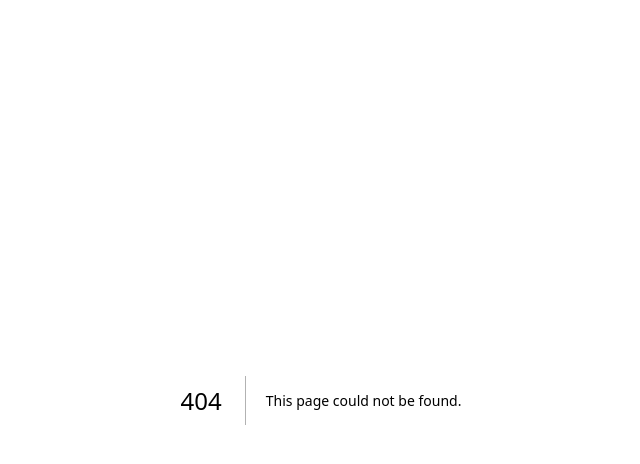
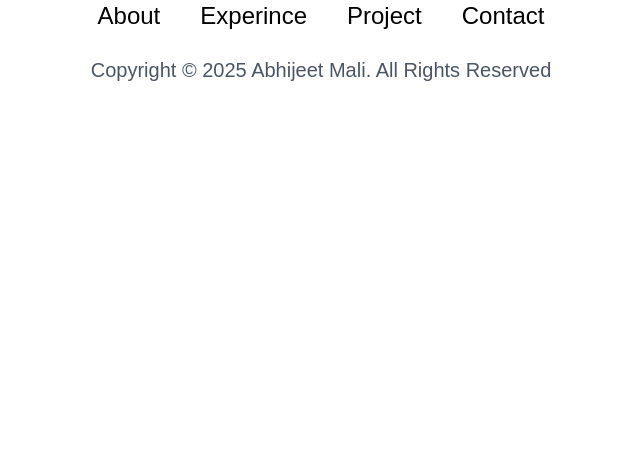
Before and after one commit to SrujalYandagoudar/AbhijeetMaliPortfolio, a Next.js app: page /Footer in a window 1280 px wide. Before the commit this address had no page. Shown: the top 464 px of the page, without its empty margins (319-959 px from the left). Built offline with nearby package versions, Linux system fonts and the light colour scheme.

Commit message:
laptop view complited

```diff
--- a/app/About/page.js
+++ b/app/About/page.js
@@ -4,7 +4,7 @@ import React from 'react'
 export default function About() {
   return (
     <>
-        <section className="h-screen py-10">
+        <section className="h-screen py-10" id='About'>
             <div className="flex flex-col justify-center items-center gap-4">
                 <h3 className="font-normal text-gray-600">Get To Know More</h3>
                 <h1 className="text-5xl text-center font-bold ">About Me</h1>
--- /dev/null
+++ b/app/Contact/page.js
@@ -0,0 +1,38 @@
+import Image from 'next/image'
+import Link from 'next/link'
+import React from 'react'
+
+
+export default function Contact() {
+  return (
+    <>
+        <section className=" py-10" id='Contact'>
+
+
+            <div className="">
+                <div className="h-[80vh]  flex flex-col justify-center items-center gap-4">
+                <h3 className="font-normal text-gray-600">Get In Touch</h3>
+                <h1 className="text-5xl text-center font-bold ">Contact Me</h1>
+
+
+                <div className="mt-6 border-2 flex items-center border-gray-600 bg-gray-200 rounded-3xl">
+                    <Link href={""} target='_blank' className="flex items-center gap-2 px-6 py-4 ">
+                        <Image src="/Images/Mail.png" width={30} height={30} alt="" className="" />
+                        <p className="">abhijeetmali@gmail.com</p>
+                    </Link>
+
+                    <Link href={"https://www.linkedin.com/in/abhijeet-mali-abhi2003a/"} target='_blank' className="flex items-center gap-2 px-6 py-2 ">
+                        <Image src="/Images/Linkedin.png" width={30} height={30} alt="Abhijeet Mali Linkedin" className="" />
+                        <p className="">LinkedIn</p>
+                    </Link>
+
+                </div>
+
+
+
+            </div>
+            </div>
+        </section>
+    </>
+  )
+}
--- a/app/Experience/page.js
+++ b/app/Experience/page.js
@@ -1,10 +1,11 @@
 import Image from 'next/image'
 import React from 'react'
+import Github from '../Github/page'
 
 export default function Experience() {
   return (
     <>
-        <section className="h-screen">
+        <section className="h-screen" id='Experience'>
             <div className="flex flex-col justify-center items-center gap-4">
                 <h3 className="font-normal text-gray-600">Explore My</h3>
                 <h1 className="text-5xl text-center font-bold ">Experience</h1>
@@ -67,10 +68,17 @@ export default function Experience() {
                 </div>
                 <div className="">
                     <p className="">
-                        Dev Alpha is an Android development startup founded by Abhijeet Mali and Sai Chigare under the Sanjay Ghodawat University College Incubation Program. The company was launched with the aim of building innovative and user-centric Android applications that solve real-world problems. Dev Alpha specializes in creating clean, responsive, and scalable mobile apps using technologies like Kotlin, Java, XML, and Firebase. Backed by the university's support and resources, the startup has rapidly grown by delivering functional and visually polished apps for various domains. From conceptualization to deployment on the Google Play Store, Dev Alpha handles the complete app development lifecycle, ensuring quality, performance, and a great user experience. It stands as a shining example of student-led innovation and entrepreneurship nurtured within an academic environment.
+                        Experience at Dev Alpha – Sanjay Ghodawat University Incubation At Dev Alpha, a startup incubated under Sanjay Ghodawat University, Sai Chigari and I founded and led a team focused on delivering high-quality Android applications. Together, we built several impactful projects and successfully delivered custom mobile apps to real-world clients, gaining valuable experience in product development and client communication.
                     </p>
+
+                    <div className="">
+                        <h1 className="text-xl font-bold pt-4">Achivment</h1>
+                        <p className="pt-2">🏆 Our team won the <strong>Best Frontend Award at the GDG On Campus SGU Hackathon</strong>  – Prabal, a 40-hour non-stop event where we built a <strong>Carbon Emission Tracking App</strong> with real-time maps, visualizations, and eco-challenges using Kotlin, Jetpack Compose, and Firebase. An unforgettable first hackathon experience!</p>
+                    </div>
                 </div>
             </div>
+
+
         </section>
     </>
   )
--- /dev/null
+++ b/app/Footer/page.js
@@ -0,0 +1,34 @@
+import Link from 'next/link'
+import React from 'react'
+
+export default function Footer() {
+    return (
+        <>
+
+            <footer id='Project'>
+                <div className="flex flex-col pb-6 gap-6 ">
+                    <div className="">
+                        <ul className="flex justify-center items-center gap-10 text-2xl">
+                            <li className="">
+                                <Link href={""} className="">About</Link>
+                            </li>
+                            <li className="">
+                                <Link href={""} className="">Experince</Link>
+                            </li>
+                            <li className="">
+                                <Link href={""} className="">Project</Link>
+                            </li>
+                            <li className="">
+                                <Link href={""} className="">Contact</Link>
+                            </li>
+                        </ul>
+                    </div>
+                    <div className="">
+                        <p className="text-xl text-center text-gray-600">Copyright &copy; 2025 Abhijeet Mali. All Rights Reserved </p>
+                    </div>
+                </div>
+            </footer>
+
+        </>
+    )
+}
--- /dev/null
+++ b/app/Github/page.js
@@ -0,0 +1,19 @@
+"use client"
+import GitHubCalendar from 'react-github-calendar';
+
+import React from 'react'
+
+export default function Github() {
+  return (
+    <div>
+      <div className="bg-white dark:bg-gray-900 p-6 rounded-xl shadow-md w-full max-w-4xl mx-auto my-14">
+      <h2 className="text-2xl font-semibold text-center mb-4 text-gray-800 dark:text-white">
+        My GitHub Contributions
+      </h2>
+      <div className="overflow-x-auto">
+        <GitHubCalendar username="maliAbhijeet" />
+      </div>
+    </div>
+    </div>
+  )
+}
--- a/app/Home/page.js
+++ b/app/Home/page.js
@@ -6,10 +6,10 @@ export default function Home() {
   return (
    <>
         <section className="h-[75vh]">
-            <div className="flex justify-center items-center gap-16 mt-22 ">
+            <div className="flex max-md:flex-col justify-center items-center gap-16 mt-22 ">
                 <div className="relative ">
                     <Image src='/Images/Abhijeet.jpg' width={400} height={400} className='rounded-full object-cover scale-x-[-1]' alt=''/>
-                    {/* <img src="/Images/Abhijeet.jpg" alt="" className="w-80 h-72 rounded-full" /> */}
+
                 </div>
                 <div className="flex flex-col justify-center items-center gap-4">
                     <h3 className="font-bold text-gray-600 text-xl">Hello, I'm</h3>
--- a/app/Navbar/page.js
+++ b/app/Navbar/page.js
@@ -11,16 +11,16 @@ export default function Navbar() {
 
                 <ul className="flex justify-around items-center gap-10 text-2xl">
                     <li className="">
-                        <Link href={""} className="">About</Link>
+                        <Link href={"#About"} className="">About</Link>
                     </li>
                      <li className="">
-                        <Link href={""} className="">Experince</Link>
+                        <Link href={"#Experience"} className="">Experince</Link>
                     </li>
                      <li className="">
-                        <Link href={""} className="">Project</Link>
+                        <Link href={"#Project"} className="">Project</Link>
                     </li>
                      <li className="">
-                        <Link href={""} className="">Contact</Link>
+                        <Link href={"#Contact"} className="">Contact</Link>
                     </li>
                 </ul>
             </nav>
--- a/app/Project/page.js
+++ b/app/Project/page.js
@@ -1,29 +1,63 @@
 import Image from 'next/image'
 import Link from 'next/link'
 import React from 'react'
+import Github from '../Github/page'
 
 export default function Project() {
+    const project = [
+        {
+            id: 1,
+            projectName: "Abhijeet Mali",
+            projectImage: "/Images/Abhijeet.jpg",
+            GithubLink: "www.google.com",
+            LiveDemo: "www.google.com"
+        },
+
+        {
+            id: 2,
+            projectName: "Abhijeet Mali",
+            projectImage: "/Images/Abhijeet.jpg",
+            GithubLink: "www.google.com",
+            LiveDemo: "www.google.com"
+        },
+
+        {
+            id: 3,
+            projectName: "Abhijeet Mali",
+            projectImage: "/Images/Abhijeet.jpg",
+            GithubLink: "www.google.com",
+            LiveDemo: "www.google.com"
+        },
+
+    ]
     return (
         <>
-            <section className="h-screen">
+            <section className="h-full" id='Project'>
                 <div className="flex flex-col justify-center items-center gap-4">
                     <h3 className="font-normal text-gray-600">Browse My Recent</h3>
                     <h1 className="text-5xl text-center font-bold ">Project</h1>
                 </div>
 
                 <div className="grid grid-cols-3 items-center mx-32 my-20 gap-10">
-                    <div className="">
-                        <div className="border-2 border-black rounded-3xl flex flex-col justify-center items-center py-6 gap-4">
-                            <Image src="/Images/Abhijeet.jpg" alt="Project" width={300} height={400} className="" />
-                            <h1 className="font-black text-2xl py-4">Project Name</h1>
 
-                            <div className="grid grid-cols-2 gap-4">
-                                <button className="p-4 rounded-full hover:bg-gray-600 hover:text-white transition duration-100 border border-black font-semibold">Github</button>
-                                <button className="p-4 rounded-full hover:bg-gray-600 hover:text-white transition duration-100 border border-black font-semibold">Live Demo</button>
+                        {project.map((project) => (
+                            <div key={project.id} className="border-2 border-black rounded-3xl flex flex-col justify-center items-center py-6 gap-4">
+                                <Image src={project.projectImage} alt="Project" width={300} height={400} className="" />
+                                <h1 className="font-black text-2xl py-4">{project.projectName}</h1>
+
+                                <div className="grid grid-cols-2 gap-4">
+                                    <button className="p-4 rounded-full hover:bg-gray-600 hover:text-white transition duration-100 border border-black font-semibold"><Link href={project.GithubLink}>Github</Link> </button>
+                                    <button className="p-4 rounded-full hover:bg-gray-600 hover:text-white transition duration-100 border border-black font-semibold"><Link href={project.LiveDemo}>Live Demo</Link> </button>
+                                </div>
                             </div>
-                        </div>
-                    </div>
+                        ))
+
+                        }
+
+
                 </div>
+
+                <Github/>
             </section>
         </>
     )
--- a/app/globals.css
+++ b/app/globals.css
@@ -1,4 +1,8 @@
 @import "tailwindcss";
+
+html{
+  scroll-behavior: smooth;
+}
 
 body {
   background: var(--background);
--- a/app/page.js
+++ b/app/page.js
@@ -5,6 +5,9 @@ import { Poppins } from "next/font/google";
 import About from "./About/page";
 import Experience from "./Experience/page";
 import Project from "./Project/page";
+import Contact from "./Contact/page";
+import Github from "./Github/page";
+import Footer from "./Footer/page";
 
   const poppins = Poppins({
   subsets: ['latin'],
@@ -22,6 +25,9 @@ export default function main() {
         <About/>
         <Experience/>
         <Project/>
+
+        <Contact/>
+        <Footer/>
      </section>
     </>
   );
--- a/package.json
+++ b/package.json
@@ -12,7 +12,8 @@
     "lucide-react": "^0.525.0",
     "next": "15.3.5",
     "react": "^19.0.0",
-    "react-dom": "^19.0.0"
+    "react-dom": "^19.0.0",
+    "react-github-calendar": "^4.5.9"
   },
   "devDependencies": {
     "@eslint/eslintrc": "^3",
```
Also changed, not shown: public/Images/Mail.png (added), 1 other file (tests, documents, lock files or other folders).
